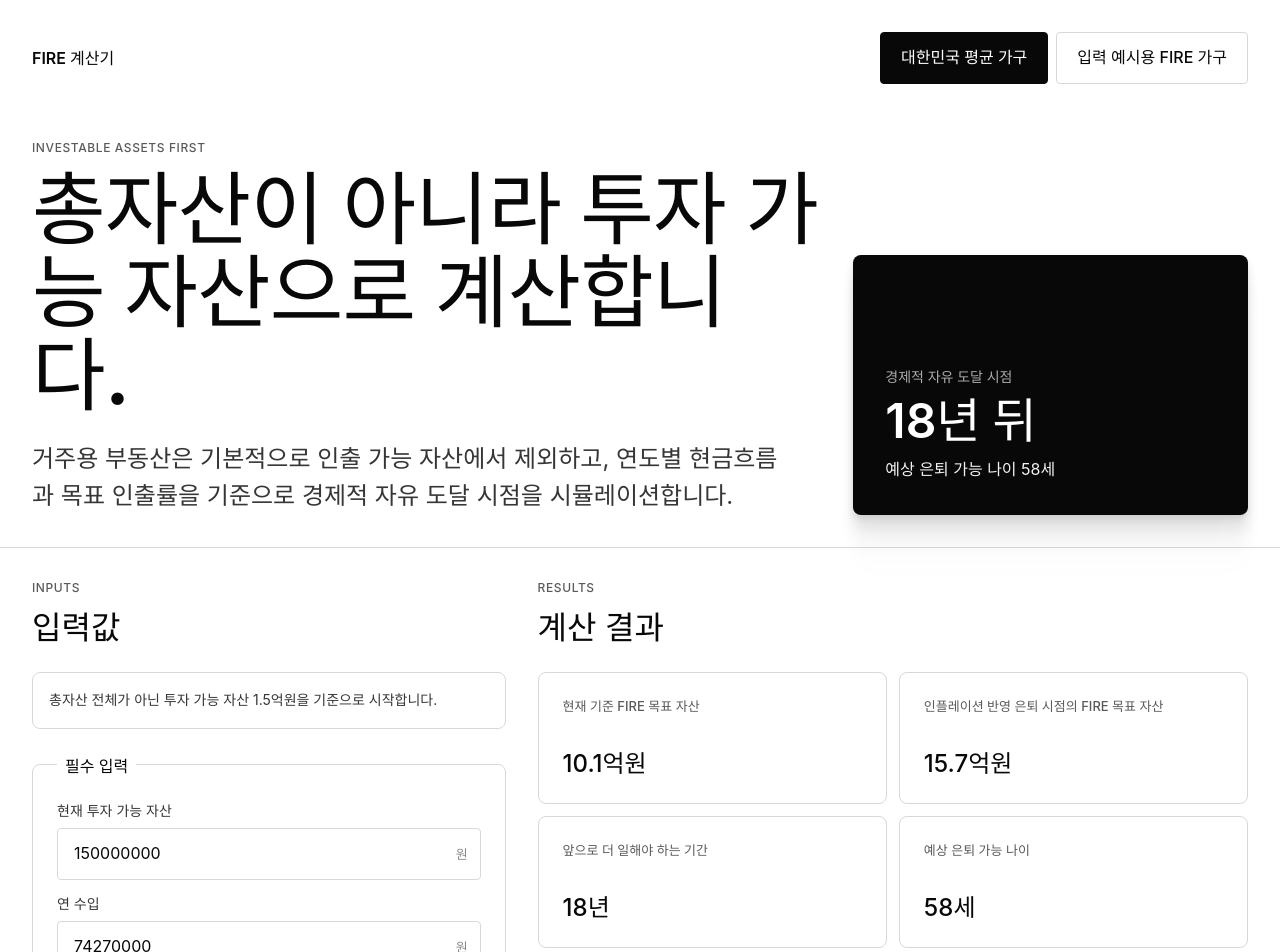
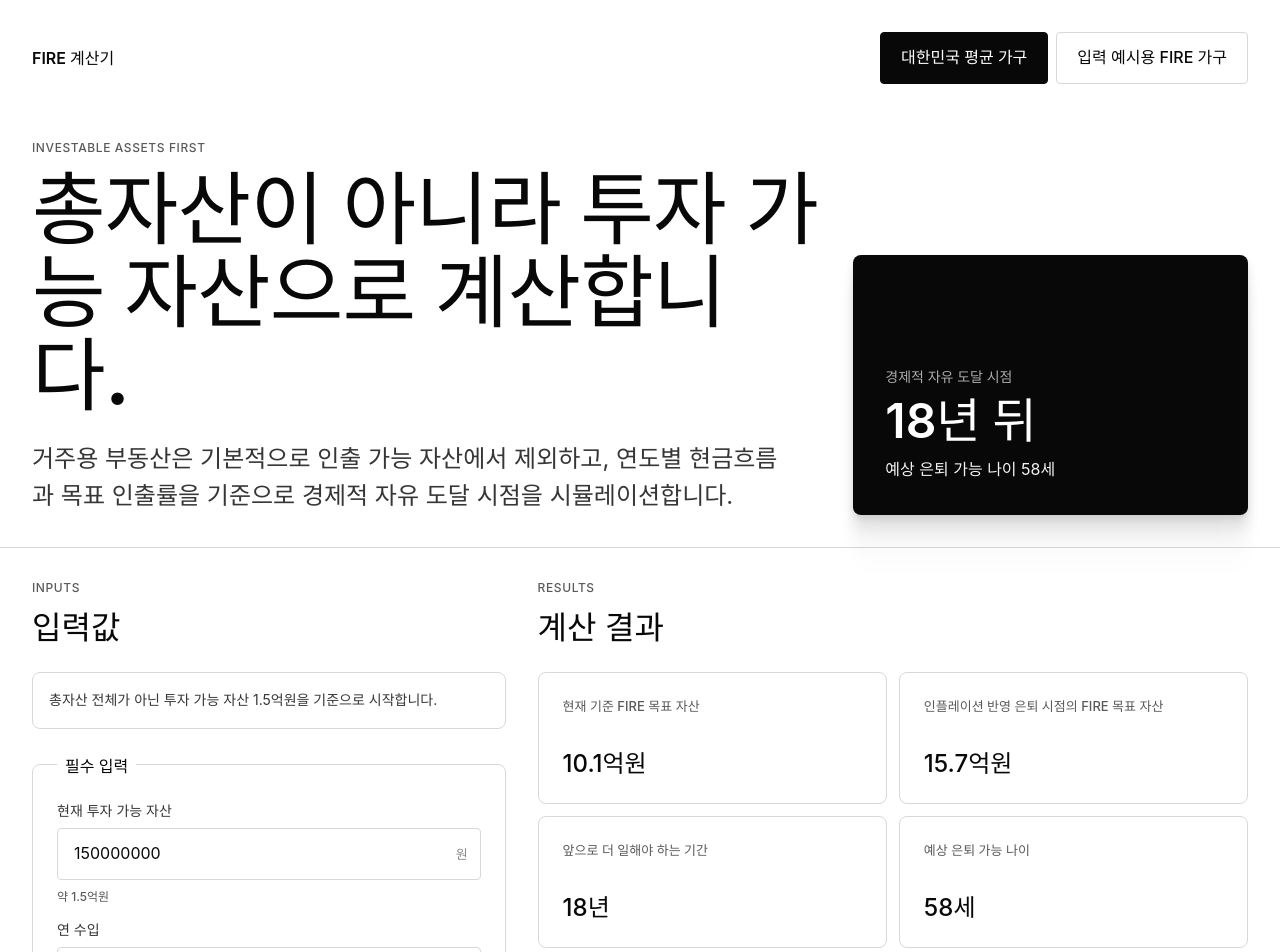
Before and after one commit to heojay/fire-calculator, a React (Vite) app: page / in a window 1280 px wide. Shown: the top 952 px of the page. Built offline with nearby package versions, Linux system fonts and the light colour scheme.

Commit message:
금액 입력값에 읽기 쉬운 단위를 표시한다

```diff
--- a/src/App.tsx
+++ b/src/App.tsx
@@ -361,6 +361,8 @@ function NumberField({
   value: number;
   onChange: (value: string) => void;
 }) {
+  const moneyHint = suffix === "원" ? formatMoneyInputHint(value) : "";
+
   return (
     <label className="number-field">
       <span>{label}</span>
@@ -373,6 +375,7 @@ function NumberField({
         />
         <em>{suffix}</em>
       </div>
+      {moneyHint && <small>{moneyHint}</small>}
     </label>
   );
 }
@@ -426,6 +429,21 @@ function formatMoney(value: number): string {
   return `${Math.round(value).toLocaleString("ko-KR")}원`;
 }
 
+function formatMoneyInputHint(value: number): string {
+  const absValue = Math.abs(value);
+  const sign = value < 0 ? "-" : "";
+
+  if (!Number.isFinite(value) || absValue < 10_000) {
+    return "";
+  }
+
+  if (absValue >= 100_000_000) {
+    return `약 ${sign}${formatCompact(absValue / 100_000_000)}억원`;
+  }
+
+  return `약 ${sign}${formatCompact(absValue / 10_000)}만원`;
+}
+
 function formatCompact(value: number): string {
   return new Intl.NumberFormat("ko-KR", {
     maximumFractionDigits: value >= 10 ? 1 : 2,
--- a/src/styles.css
+++ b/src/styles.css
@@ -275,6 +275,14 @@ legend {
   text-align: right;
 }
 
+.number-field small {
+  min-height: 18px;
+  color: var(--body-mid);
+  font-size: 12px;
+  font-weight: 500;
+  line-height: 1.5;
+}
+
 .summary-grid {
   display: grid;
   grid-template-columns: repeat(2, minmax(0, 1fr));
```
